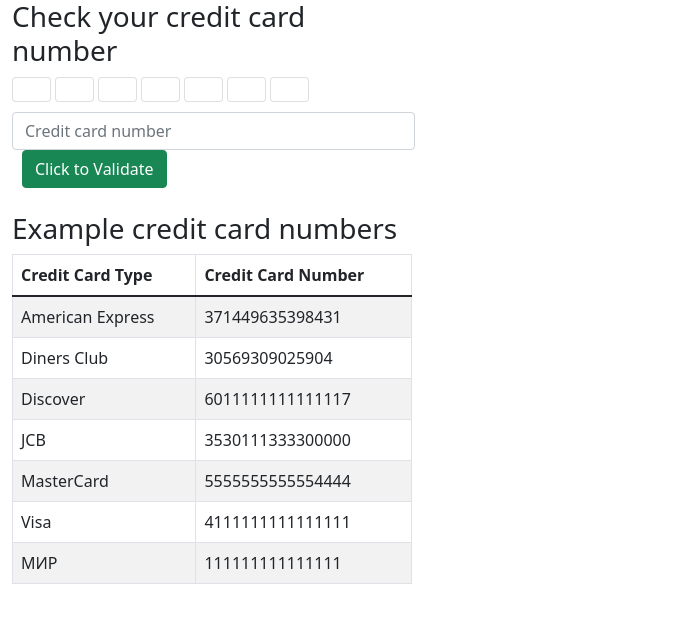
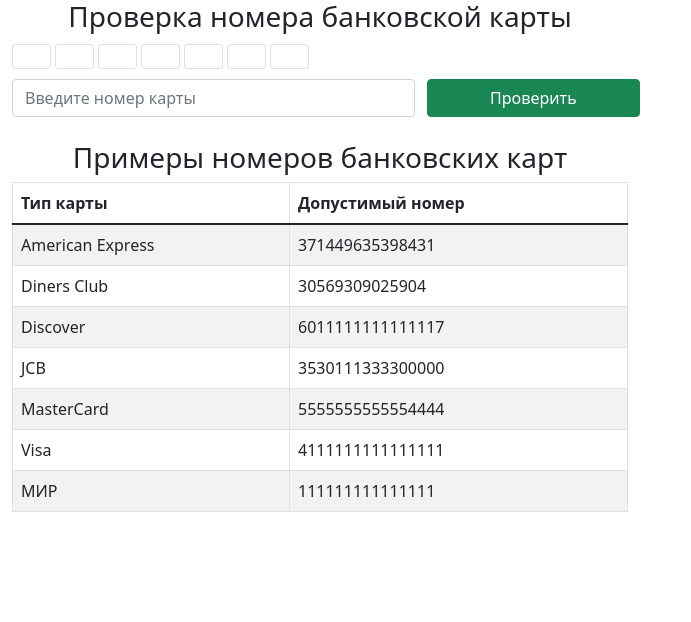
Before and after one commit to Malins062/ahjs_card_widget, a website built with webpack: page src/index.html in a window 1280 px wide. Shown: the whole page, without its empty margins (0-691 px from the left). Built offline with nearby package versions, Linux system fonts and the light colour scheme.

Commit message:
Edit html

```diff
--- a/src/css/custom.css
+++ b/src/css/custom.css
@@ -1,5 +1,5 @@
 body {
-    color: #333;
+    background-color: lightgray;
 }
 
 .center {
@@ -26,10 +26,6 @@
     background-position: center center;
     background-repeat: no-repeat;
     background-size: contain;
-}
-
-#submitform {
-    margin-left: 10px;
 }
 
 .card .cdisabled {
--- a/src/index.html
+++ b/src/index.html
@@ -1,22 +1,22 @@
 <!DOCTYPE html>
-<html lang="en">
+<html lang="ru">
 
 <head>
     <meta http-equiv="Content-Type" content="text/html; charset=UTF-8">
     <meta charset="utf-8">
-    <title>Check Credit Card Numbers</title>
+    <title>Проверка банковских карт</title>
     <meta name="description" content="Check credit card numbers. Validate your credit card number and find out which bank a card number belongs to.">
     <meta name="keywords" content="check,credit,card,number,checker,credit card,bin,credit card number,credit card numbers,valid credit card number, credit card check">
     <meta name="viewport" content="width=device-width, initial-scale=1">
-    <link type="image/x-icon" href="/src/img/favicon.ico" rel="shortcut icon">
+    <link  rel="shortcut icon" type="image/png/ico" href="favicon.png">
 </head>
 
 <body>
 
     <div class="container-fluid">
         <div class="row">
-            <div class="col-md-4">
-                <h3>Check your credit card number</h3>
+            <div class="col-md-6">
+                <h3 class="center">Проверка номера банковской карты</h3>
                 <ul class="cards list-unstyled">
                     <li><span class="card visa" title="Visa"></span></li>
                     <li><span class="card master" title="Mastercard"></span></li>
@@ -27,21 +27,22 @@
                     <li><span class="card mir" title="МИР"></span></li>
                 </ul>
 
-                <form id="form" class="form-inline" novalidate="novalidate">
-                    <div class="form-group">
-                        <input class="form-control col-md-4" id="card_number" name="card_number" type="text" placeholder="Credit card number" data-original-title="" title="">
-                        <a id="submitform" class="btn btn-success">Click to Validate</a>
+                <form id="form" class="form-inline row" novalidate="novalidate">
+                <!-- <form id="form" class="form-inline" novalidate="novalidate"> -->
+                    <div class="form-group col-md-8">
+                        <input class="form-control" id="card_number" name="card_number" type="text" placeholder="Введите номер карты" data-original-title="">
                     </div>
+                    <button type="submit" id="submitform" class="btn btn-success col-md-4" title="Нажмите для проверки карты">Проверить</button>
                 </form>
 
                 <br>
-                <h3>Example credit card numbers</h3>
+                <h3 class="center">Примеры номеров банковских карт</h3>
 
-                <table class="table table-striped table-bordered" style="width:400px">
+                <table class="table table-striped table-bordered" style="width:100%">
                     <thead>
                         <tr>
-                            <th>Credit Card Type</th>
-                            <th>Credit Card Number</th>
+                            <th>Тип карты</th>
+                            <th>Допустимый номер</th>
                         </tr>
                     </thead>
                     <tbody>
--- a/webpack.common.js
+++ b/webpack.common.js
@@ -45,6 +45,7 @@
     new HtmlWebPackPlugin({
       template: './src/index.html',
       filename: './index.html',
+      favicon: './src/img/favicon.png',
     }),
     new MiniCssExtractPlugin({
       filename: '[name].css',
```
Also changed, not shown: src/img/favicon.png (added).
